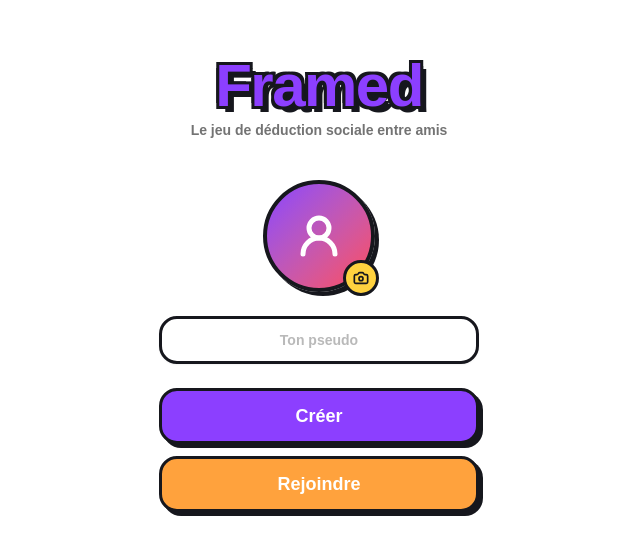
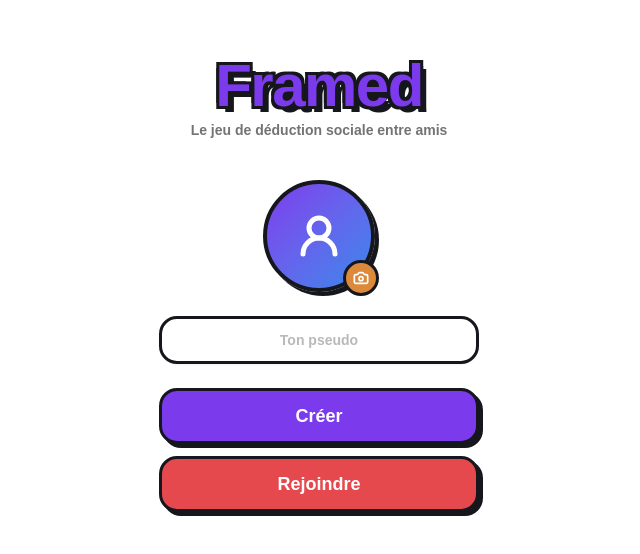
Before and after one commit to alqayzar/framed, a React (Vite) app: page / in a window 1280 px wide. Shown: the part 116-670 px from the top of the page, without its empty margins (321-961 px from the left). Built offline with nearby package versions, Linux system fonts and the light colour scheme.

Commit message:
Recalibre la palette game sur les couleurs de la reference (violet vif, rouge corail, orange chaud, bleu azur)
Remplace le rose/cyan/jaune par du rouge corail, du vert et du bleu
azur ; l'orange ne sert plus qu'en petite touche (badge camera) pour
rester moins vif que la version precedente.

```diff
--- a/src/App.tsx
+++ b/src/App.tsx
@@ -43,7 +43,7 @@ function App() {
 
         <div className="flex w-full flex-col gap-3">
           <CartoonButton tone="purple">Créer</CartoonButton>
-          <CartoonButton tone="orange" onClick={handleJoinClick}>
+          <CartoonButton tone="red" onClick={handleJoinClick}>
             Rejoindre
           </CartoonButton>
         </div>
--- a/src/components/home/avatar-uploader.tsx
+++ b/src/components/home/avatar-uploader.tsx
@@ -36,7 +36,7 @@ function AvatarUploader(props: AvatarUploaderProps) {
         type="button"
         onClick={handlePick}
         aria-label="Changer la photo de profil"
-        className="flex size-28 items-center justify-center overflow-hidden rounded-full border-4 border-game-ink bg-gradient-to-br from-game-purple to-game-pink shadow-[4px_4px_0_0_var(--color-game-ink)] transition-transform active:translate-x-[2px] active:translate-y-[2px] active:shadow-[2px_2px_0_0_var(--color-game-ink)]"
+        className="flex size-28 items-center justify-center overflow-hidden rounded-full border-4 border-game-ink bg-gradient-to-br from-game-purple to-game-blue shadow-[4px_4px_0_0_var(--color-game-ink)] transition-transform active:translate-x-[2px] active:translate-y-[2px] active:shadow-[2px_2px_0_0_var(--color-game-ink)]"
       >
         {props.imageUrl ? (
           <img
@@ -48,8 +48,8 @@ function AvatarUploader(props: AvatarUploaderProps) {
           <UserRoundIcon className="size-12 text-white" strokeWidth={2.5} />
         )}
       </button>
-      <span className="pointer-events-none absolute -right-1 -bottom-1 flex size-9 items-center justify-center rounded-full border-[3px] border-game-ink bg-game-yellow">
-        <CameraIcon className="size-4 text-game-ink" strokeWidth={2.5} />
+      <span className="pointer-events-none absolute -right-1 -bottom-1 flex size-9 items-center justify-center rounded-full border-[3px] border-game-ink bg-game-orange">
+        <CameraIcon className="size-4 text-white" strokeWidth={2.5} />
       </span>
       <input
         ref={inputRef}
--- a/src/components/home/cartoon-button.tsx
+++ b/src/components/home/cartoon-button.tsx
@@ -2,11 +2,12 @@ import * as React from 'react'
 
 import { cn } from '@/lib/utils'
 
-type CartoonButtonTone = 'purple' | 'orange' | 'blue'
+type CartoonButtonTone = 'purple' | 'red' | 'green' | 'blue'
 
 const TONE_CLASSES: Record<CartoonButtonTone, string> = {
   purple: 'bg-game-purple text-white',
-  orange: 'bg-game-orange text-white',
+  red: 'bg-game-red text-white',
+  green: 'bg-game-green text-white',
   blue: 'bg-game-blue text-white',
 }
 
--- a/src/components/home/join-room-dialog.tsx
+++ b/src/components/home/join-room-dialog.tsx
@@ -41,7 +41,7 @@ function JoinRoomDialog(props: JoinRoomDialogProps) {
           autoComplete="off"
           className="h-14 rounded-2xl border-[3px] border-game-ink bg-white text-center text-2xl font-black tracking-[0.3em] text-game-ink placeholder:text-muted-foreground/40 focus-visible:ring-game-blue/40"
         />
-        <CartoonButton tone="blue" className="h-12 text-base">
+        <CartoonButton tone="green" className="h-12 text-base">
           Rejoindre
         </CartoonButton>
       </DialogContent>
--- a/src/index.css
+++ b/src/index.css
@@ -47,15 +47,11 @@
     --radius-3xl: calc(var(--radius) * 2.2);
     --radius-4xl: calc(var(--radius) * 2.6);
 
-    --color-game-purple: #8c3fff;
-    --color-game-purple-dark: #6923d6;
-    --color-game-pink: #ff4757;
-    --color-game-pink-dark: #d6273a;
-    --color-game-orange: #ffa23d;
-    --color-game-orange-dark: #f2780c;
-    --color-game-blue: #3e8ef7;
-    --color-game-blue-dark: #1d63d8;
-    --color-game-yellow: #ffd23f;
+    --color-game-purple: #7c3aed;
+    --color-game-red: #e5484d;
+    --color-game-green: #16a34a;
+    --color-game-blue: #2f86eb;
+    --color-game-orange: #db8a3c;
     --color-game-ink: #16171d;
 }
 
```
